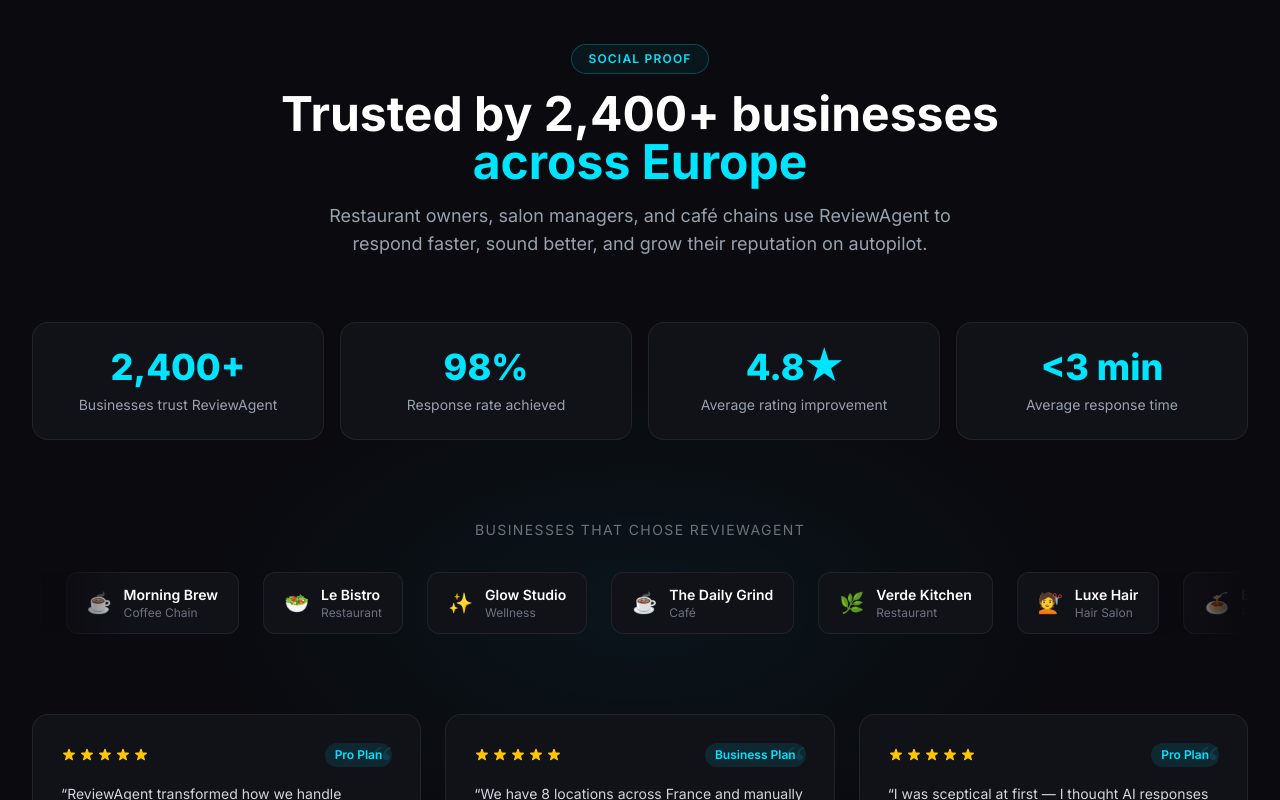
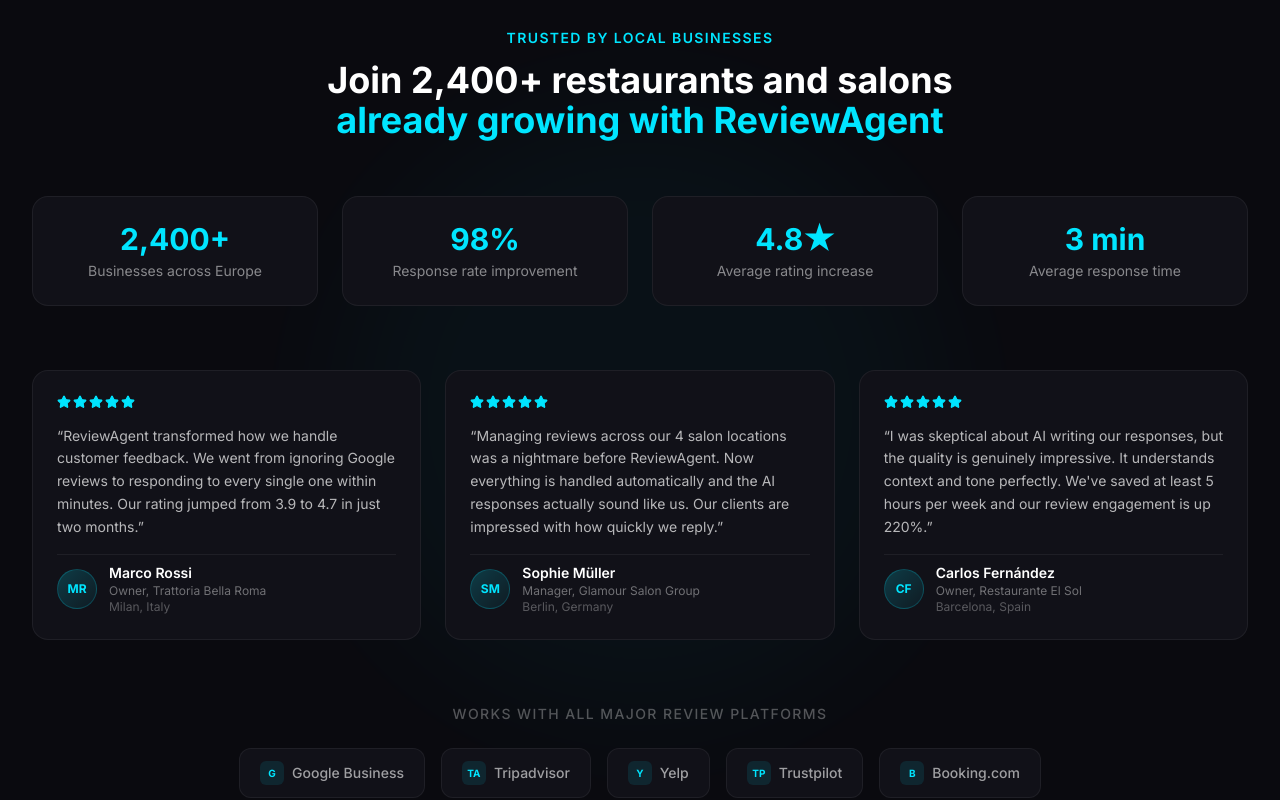
Before and after one commit to chshipkovai-dev/new, a Next.js app: page / in a window 1280 px wide. Shown: the part 1300-2100 px from the top of the page. Built offline with nearby package versions, Linux system fonts and the light colour scheme.

Commit message:
feat: add SocialProof section with stats, testimonials and platform logos

```diff
--- a/components/sections/SocialProof.tsx
+++ b/components/sections/SocialProof.tsx
@@ -1,326 +1,146 @@
-'use client';
+import { Star } from 'lucide-react';
 
-import { useRef } from 'react';
-import { motion, useInView } from 'framer-motion';
-
-const logos = [
-  { name: 'Bella Italia', category: 'Restaurant', icon: '🍝' },
-  { name: 'Bloom & Co', category: 'Beauty Salon', icon: '💅' },
-  { name: 'Morning Brew', category: 'Coffee Chain', icon: '☕' },
-  { name: 'Le Bistro', category: 'Restaurant', icon: '🥗' },
-  { name: 'Glow Studio', category: 'Wellness', icon: '✨' },
-  { name: 'The Daily Grind', category: 'Café', icon: '☕' },
-  { name: 'Verde Kitchen', category: 'Restaurant', icon: '🌿' },
-  { name: 'Luxe Hair', category: 'Hair Salon', icon: '💇' },
+const stats = [
+  { value: '2,400+', label: 'Businesses across Europe' },
+  { value: '98%', label: 'Response rate improvement' },
+  { value: '4.8★', label: 'Average rating increase' },
+  { value: '3 min', label: 'Average response time' },
 ];
 
 const testimonials = [
   {
-    name: 'Marco Ferretti',
-    role: 'Owner, Bella Italia',
+    name: 'Marco Rossi',
+    role: 'Owner, Trattoria Bella Roma',
     location: 'Milan, Italy',
-    avatar: 'MF',
-    avatarColor: 'from-orange-500 to-red-500',
+    avatar: 'MR',
     rating: 5,
-    text: 'ReviewAgent transformed how we handle feedback. Before, negative reviews sat unanswered for weeks. Now every review gets a professional, personalised response within minutes. Our Google rating went from 3.9 to 4.6 in just two months.',
-    metric: '+0.7 stars in 2 months',
-    plan: 'Pro',
+    text: 'ReviewAgent transformed how we handle customer feedback. We went from ignoring Google reviews to responding to every single one within minutes. Our rating jumped from 3.9 to 4.7 in just two months.',
   },
   {
-    name: 'Sophie Laurent',
-    role: 'Manager, Morning Brew',
-    location: 'Paris, France',
-    avatar: 'SL',
-    avatarColor: 'from-cyan-500 to-blue-500',
+    name: 'Sophie Müller',
+    role: 'Manager, Glamour Salon Group',
+    location: 'Berlin, Germany',
+    avatar: 'SM',
     rating: 5,
-    text: "We have 8 locations across France and manually responding to 200+ monthly reviews was impossible. With the Business plan, all our branches are covered and the AI responses actually sound like us — warm, genuine, and on-brand. It's incredible.",
-    metric: '8 locations, 200+ reviews/mo',
-    plan: 'Business',
+    text: 'Managing reviews across our 4 salon locations was a nightmare before ReviewAgent. Now everything is handled automatically and the AI responses actually sound like us. Our clients are impressed with how quickly we reply.',
   },
   {
-    name: 'Emma van der Berg',
-    role: 'Owner, Bloom & Co',
-    location: 'Amsterdam, Netherlands',
-    avatar: 'EB',
-    avatarColor: 'from-pink-500 to-purple-500',
+    name: 'Carlos Fernández',
+    role: 'Owner, Restaurante El Sol',
+    location: 'Barcelona, Spain',
+    avatar: 'CF',
     rating: 5,
-    text: "I was sceptical at first — I thought AI responses would feel robotic. But ReviewAgent's tone is surprisingly natural. Clients actually comment that they appreciate our replies. The Free plan got me started and I upgraded to Pro within the first week.",
-    metric: 'Upgraded to Pro in week 1',
-    plan: 'Pro',
+    text: 'I was skeptical about AI writing our responses, but the quality is genuinely impressive. It understands context and tone perfectly. We\'ve saved at least 5 hours per week and our review engagement is up 220%.',
   },
 ];
 
-const stats = [
-  { value: '2,400+', label: 'Businesses trust ReviewAgent' },
-  { value: '98%', label: 'Response rate achieved' },
-  { value: '4.8★', label: 'Average rating improvement' },
-  { value: '<3 min', label: 'Average response time' },
+const logos = [
+  { name: 'Google Business', abbr: 'G' },
+  { name: 'Tripadvisor', abbr: 'TA' },
+  { name: 'Yelp', abbr: 'Y' },
+  { name: 'Trustpilot', abbr: 'TP' },
+  { name: 'Booking.com', abbr: 'B' },
 ];
 
-function StarRating({ rating }: { rating: number }) {
+function StarRating({ count }: { count: number }) {
   return (
     <div className="flex gap-0.5">
-      {Array.from({ length: 5 }).map((_, i) => (
-        <svg
+      {Array.from({ length: count }).map((_, i) => (
+        <Star
           key={i}
-          className={`w-4 h-4 ${i < rating ? 'text-yellow-400' : 'text-gray-600'}`}
-          fill="currentColor"
-          viewBox="0 0 20 20"
-        >
-          <path d="M9.049 2.927c.3-.921 1.603-.921 1.902 0l1.07 3.292a1 1 0 00.95.69h3.462c.969 0 1.371 1.24.588 1.81l-2.8 2.034a1 1 0 00-.364 1.118l1.07 3.292c.3.921-.755 1.688-1.54 1.118l-2.8-2.034a1 1 0 00-1.175 0l-2.8 2.034c-.784.57-1.838-.197-1.539-1.118l1.07-3.292a1 1 0 00-.364-1.118L2.98 8.72c-.783-.57-.38-1.81.588-1.81h3.461a1 1 0 00.951-.69l1.07-3.292z" />
-        </svg>
+          size={14}
+          className="fill-[#00e5ff] text-[#00e5ff]"
+        />
       ))}
     </div>
   );
 }
 
-const containerVariants = {
-  hidden: {},
-  visible: {
-    transition: {
-      staggerChildren: 0.15,
-    },
-  },
-};
+export default function SocialProof() {
+  return (
+    <section className="py-20 bg-[#0a0a0f] relative overflow-hidden">
+      {/* Background glow */}
+      <div className="absolute inset-0 pointer-events-none">
+        <div className="absolute top-1/2 left-1/2 -translate-x-1/2 -translate-y-1/2 w-[600px] h-[600px] bg-[#00e5ff] opacity-[0.03] rounded-full blur-3xl" />
+      </div>
 
-const itemVariants = {
-  hidden: { opacity: 0, y: 32 },
-  visible: {
-    opacity: 1,
-    y: 0,
-    transition: { duration: 0.6, ease: [0.22, 1, 0.36, 1] },
-  },
-};
+      <div className="max-w-7xl mx-auto px-4 sm:px-6 lg:px-8 relative">
 
-export default function SocialProof() {
-  const sectionRef = useRef<HTMLElement>(null);
-  const isInView = useInView(sectionRef, { once: true, margin: '-80px' });
-
-  return (
-    <section
-      ref={sectionRef}
-      id="social-proof"
-      className="relative py-24 overflow-hidden"
-      style={{ backgroundColor: '#0a0a0f' }}
-    >
-      {/* Background glow */}
-      <div
-        className="absolute top-1/2 left-1/2 -translate-x-1/2 -translate-y-1/2 w-[900px] h-[500px] rounded-full opacity-5 pointer-events-none"
-        style={{
-          background:
-            'radial-gradient(ellipse, #00e5ff 0%, transparent 70%)',
-        }}
-      />
-
-      <div className="relative z-10 max-w-7xl mx-auto px-4 sm:px-6 lg:px-8">
         {/* Section header */}
-        <motion.div
-          initial={{ opacity: 0, y: 24 }}
-          animate={isInView ? { opacity: 1, y: 0 } : {}}
-          transition={{ duration: 0.6 }}
-          className="text-center mb-16"
-        >
-          <span
-            className="inline-block text-xs font-semibold tracking-widest uppercase px-4 py-1.5 rounded-full border mb-4"
-            style={{
-              color: '#00e5ff',
-              borderColor: 'rgba(0,229,255,0.25)',
-              backgroundColor: 'rgba(0,229,255,0.06)',
-            }}
-          >
-            Social Proof
-          </span>
-          <h2 className="text-3xl sm:text-4xl lg:text-5xl font-bold text-white mb-4">
-            Trusted by 2,400+ businesses
-            <br />
-            <span style={{ color: '#00e5ff' }}>across Europe</span>
+        <div className="text-center mb-14">
+          <p className="text-sm font-semibold tracking-widest text-[#00e5ff] uppercase mb-3">
+            Trusted by local businesses
+          </p>
+          <h2 className="text-3xl sm:text-4xl font-bold text-white">
+            Join 2,400+ restaurants and salons
+            <span className="block text-[#00e5ff]">already growing with ReviewAgent</span>
           </h2>
-          <p className="text-gray-400 text-lg max-w-2xl mx-auto">
-            Restaurant owners, salon managers, and café chains use ReviewAgent
-            to respond faster, sound better, and grow their reputation on
-            autopilot.
-          </p>
-        </motion.div>
+        </div>
 
         {/* Stats row */}
-        <motion.div
-          variants={containerVariants}
-          initial="hidden"
-          animate={isInView ? 'visible' : 'hidden'}
-          className="grid grid-cols-2 lg:grid-cols-4 gap-4 mb-20"
-        >
+        <div className="grid grid-cols-2 lg:grid-cols-4 gap-6 mb-16">
           {stats.map((stat) => (
-            <motion.div
+            <div
               key={stat.label}
-              variants={itemVariants}
-              className="text-center p-6 rounded-2xl border"
-              style={{
-                backgroundColor: '#111118',
-                borderColor: 'rgba(255,255,255,0.07)',
-              }}
+              className="bg-[#111118] border border-white/[0.06] rounded-2xl p-6 text-center hover:border-[#00e5ff]/20 transition-colors duration-300"
             >
-              <div
-                className="text-3xl lg:text-4xl font-extrabold mb-2"
-                style={{ color: '#00e5ff' }}
-              >
-                {stat.value}
-              </div>
-              <div className="text-gray-400 text-sm">{stat.label}</div>
-            </motion.div>
+              <p className="text-3xl font-bold text-[#00e5ff] mb-1">{stat.value}</p>
+              <p className="text-sm text-white/50">{stat.label}</p>
+            </div>
           ))}
-        </motion.div>
-
-        {/* Logo ticker */}
-        <motion.div
-          initial={{ opacity: 0 }}
-          animate={isInView ? { opacity: 1 } : {}}
-          transition={{ duration: 0.8, delay: 0.3 }}
-          className="mb-20"
-        >
-          <p className="text-center text-gray-500 text-sm uppercase tracking-widest mb-8">
-            Businesses that chose ReviewAgent
-          </p>
-          <div className="relative overflow-hidden">
-            {/* Fade masks */}
-            <div
-              className="absolute left-0 top-0 bottom-0 w-24 z-10 pointer-events-none"
-              style={{
-                background:
-                  'linear-gradient(to right, #0a0a0f, transparent)',
-              }}
-            />
-            <div
-              className="absolute right-0 top-0 bottom-0 w-24 z-10 pointer-events-none"
-              style={{
-                background:
-                  'linear-gradient(to left, #0a0a0f, transparent)',
-              }}
-            />
-            <div className="flex gap-6 animate-[scroll_30s_linear_infinite] w-max">
-              {[...logos, ...logos].map((logo, index) => (
-                <div
-                  key={index}
-                  className="flex items-center gap-3 px-5 py-3 rounded-xl border flex-shrink-0"
-                  style={{
-                    backgroundColor: '#111118',
-                    borderColor: 'rgba(255,255,255,0.07)',
-                  }}
-                >
-                  <span className="text-xl">{logo.icon}</span>
-                  <div>
-                    <div className="text-white text-sm font-semibold whitespace-nowrap">
-                      {logo.name}
-                    </div>
-                    <div className="text-gray-500 text-xs">{logo.category}</div>
-                  </div>
-                </div>
-              ))}
-            </div>
-          </div>
-        </motion.div>
+        </div>
 
         {/* Testimonials */}
-        <motion.div
-          variants={containerVariants}
-          initial="hidden"
-          animate={isInView ? 'visible' : 'hidden'}
-          className="grid grid-cols-1 lg:grid-cols-3 gap-6"
-        >
+        <div className="grid md:grid-cols-3 gap-6 mb-16">
           {testimonials.map((t) => (
-            <motion.div
+            <div
               key={t.name}
-              variants={itemVariants}
-              className="relative flex flex-col p-7 rounded-2xl border group hover:border-cyan-500/30 transition-colors duration-300"
-              style={{
-                backgroundColor: '#111118',
-                borderColor: 'rgba(255,255,255,0.07)',
-              }}
+              className="bg-[#111118] border border-white/[0.06] rounded-2xl p-6 flex flex-col gap-4 hover:border-[#00e5ff]/20 transition-colors duration-300 group"
             >
-              {/* Quote mark */}
-              <div
-                className="absolute top-6 right-7 text-5xl font-serif leading-none select-none"
-                style={{ color: 'rgba(0,229,255,0.12)' }}
-              >
-                &ldquo;
-              </div>
-
-              {/* Rating + plan badge */}
-              <div className="flex items-center justify-between mb-4">
-                <StarRating rating={t.rating} />
-                <span
-                  className="text-xs font-semibold px-2.5 py-1 rounded-full"
-                  style={{
-                    backgroundColor: 'rgba(0,229,255,0.1)',
-                    color: '#00e5ff',
-                  }}
-                >
-                  {t.plan} Plan
-                </span>
-              </div>
+              {/* Rating */}
+              <StarRating count={t.rating} />
 
               {/* Text */}
-              <p className="text-gray-300 text-sm leading-relaxed flex-1 mb-6">
+              <p className="text-white/70 text-sm leading-relaxed flex-1">
                 &ldquo;{t.text}&rdquo;
               </p>
 
-              {/* Metric highlight */}
-              <div
-                className="text-xs font-semibold px-3 py-2 rounded-lg mb-5 inline-block self-start"
-                style={{
-                  backgroundColor: 'rgba(0,229,255,0.07)',
-                  color: '#00e5ff',
-                  border: '1px solid rgba(0,229,255,0.15)',
-                }}
-              >
-                📈 {t.metric}
-              </div>
-
               {/* Author */}
-              <div className="flex items-center gap-3 pt-5 border-t" style={{ borderColor: 'rgba(255,255,255,0.07)' }}>
-                <div
-                  className={`w-10 h-10 rounded-full bg-gradient-to-br ${t.avatarColor} flex items-center justify-center text-white text-sm font-bold flex-shrink-0`}
-                >
-                  {t.avatar}
+              <div className="flex items-center gap-3 pt-2 border-t border-white/[0.06]">
+                <div className="w-10 h-10 rounded-full bg-gradient-to-br from-[#00e5ff]/20 to-[#00e5ff]/5 border border-[#00e5ff]/20 flex items-center justify-center flex-shrink-0">
+                  <span className="text-xs font-bold text-[#00e5ff]">{t.avatar}</span>
                 </div>
                 <div>
-                  <div className="text-white text-sm font-semibold">{t.name}</div>
-                  <div className="text-gray-500 text-xs">{t.role}</div>
-                  <div className="text-gray-600 text-xs">{t.location}</div>
+                  <p className="text-white text-sm font-semibold">{t.name}</p>
+                  <p className="text-white/40 text-xs">{t.role}</p>
+                  <p className="text-white/30 text-xs">{t.location}</p>
                 </div>
               </div>
-            </motion.div>
+            </div>
           ))}
-        </motion.div>
+        </div>
 
-        {/* Bottom trust line */}
-        <motion.div
-          initial={{ opacity: 0, y: 16 }}
-          animate={isInView ? { opacity: 1, y: 0 } : {}}
-          transition={{ duration: 0.6, delay: 0.6 }}
-          className="text-center mt-14"
-        >
-          <p className="text-gray-500 text-sm">
-            Reviewed on{' '}
-            <span className="text-white font-medium">Google</span>,{' '}
-            <span className="text-white font-medium">Product Hunt</span> and{' '}
-            <span className="text-white font-medium">Trustpilot</span>
-            {' '}·{' '}
-            <span style={{ color: '#00e5ff' }}>4.9 / 5.0</span> average rating
+        {/* Platform integrations */}
+        <div className="text-center">
+          <p className="text-white/30 text-sm mb-6 uppercase tracking-widest font-medium">
+            Works with all major review platforms
           </p>
-        </motion.div>
+          <div className="flex flex-wrap justify-center items-center gap-4">
+            {logos.map((logo) => (
+              <div
+                key={logo.name}
+                className="flex items-center gap-2 bg-[#111118] border border-white/[0.06] rounded-xl px-5 py-3 hover:border-[#00e5ff]/20 transition-colors duration-300"
+              >
+                <div className="w-6 h-6 rounded-md bg-[#00e5ff]/10 flex items-center justify-center">
+                  <span className="text-[10px] font-bold text-[#00e5ff]">{logo.abbr}</span>
+                </div>
+                <span className="text-white/60 text-sm font-medium">{logo.name}</span>
+              </div>
+            ))}
+          </div>
+        </div>
+
       </div>
-
-      {/* Scroll animation keyframes */}
-      <style jsx>{`
-        @keyframes scroll {
-          from {
-            transform: translateX(0);
-          }
-          to {
-            transform: translateX(-50%);
-          }
-        }
-      `}</style>
     </section>
   );
 }
```
